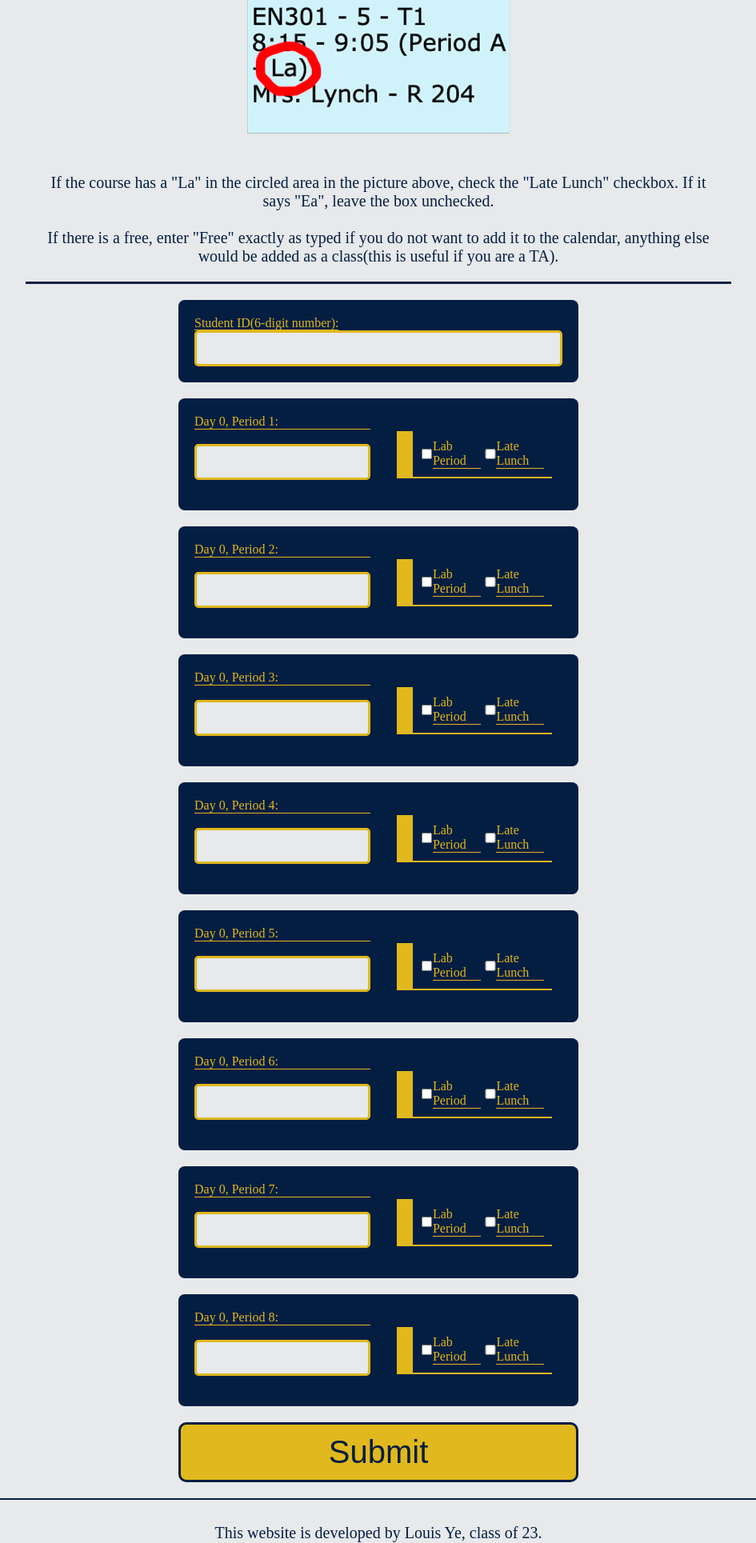
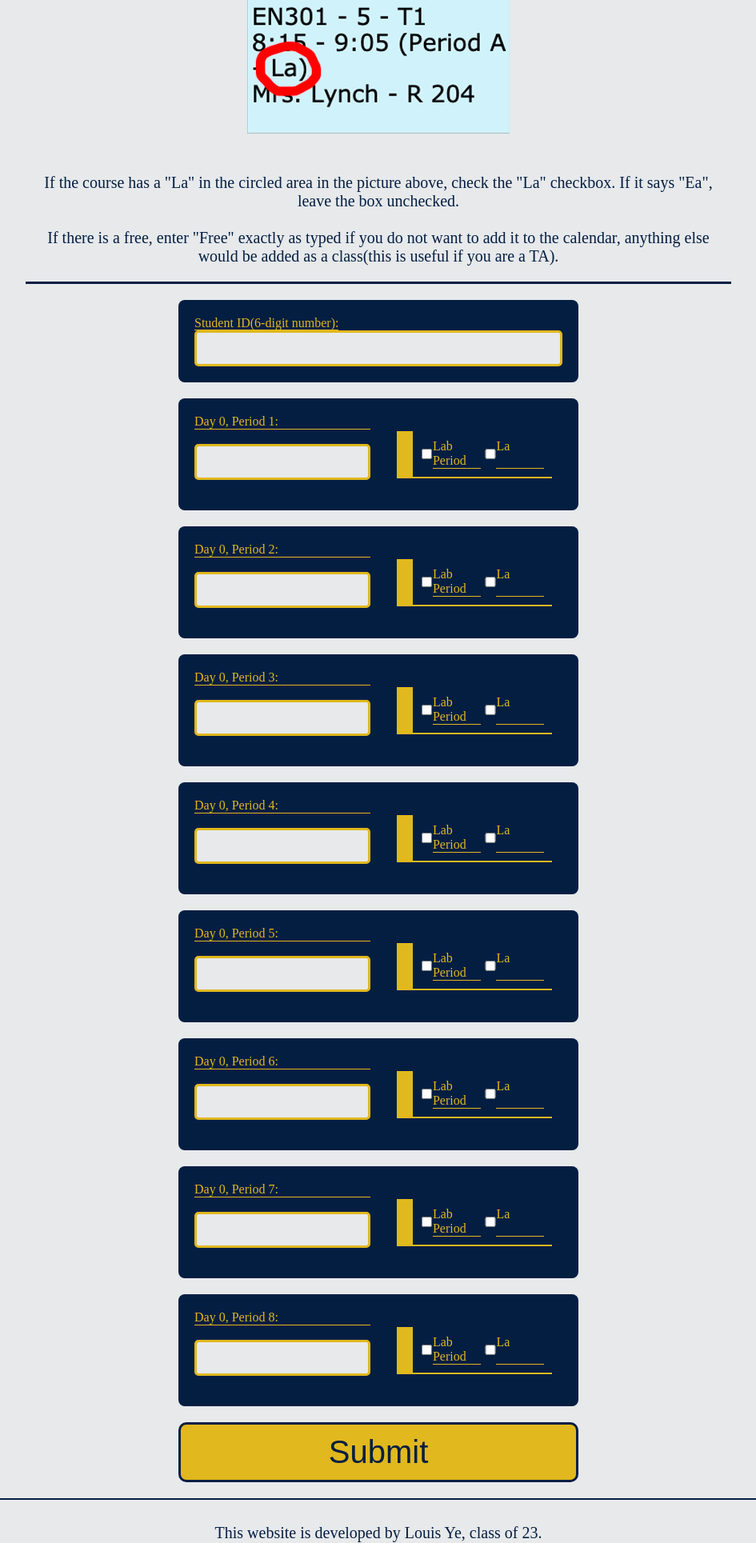
Before and after one commit to Alphabet1671/SS_ICS_Generator, a Flask app: page /schedule-filler/ in a window 1280 px wide. Shown: the part 1130-3059 px from the top of the page at 80% size, without its empty margins (167-1112 px from the left). Run offline with Flask 2, Linux system fonts and the light colour scheme.

Commit message:
less confusing labels

```diff
--- a/Templates/schedule-filler.html
+++ b/Templates/schedule-filler.html
@@ -28,7 +28,7 @@
 	</br>
 	</br>
 	<img src="/static/vcschedule.png">
-	If the course has a "La" in the circled area in the picture above, check the "Late Lunch" checkbox. If it says "Ea", leave the box unchecked.
+	If the course has a "La" in the circled area in the picture above, check the "La" checkbox. If it says "Ea", leave the box unchecked.
 	</br>
 	</br>
 
@@ -55,7 +55,7 @@
 				</div>
 				<div class="checkbox">
 					<input type="checkbox" id="blockAlate" name="blockAlate" value="True">
-					<label for="blockAlab">Late Lunch</label>
+					<label for="blockAlab">La</label>
 				</div>
 			</div>
 
@@ -73,7 +73,7 @@
 				</div>
 				<div class="checkbox">
 					<input type="checkbox" id="blockGlate" name="blockGlate" value="True">
-					<label for="blockClab">Late Lunch</label>
+					<label for="blockClab">La</label>
 				</div>
 			</div>
 		</div>
@@ -90,7 +90,7 @@
 				</div>
 				<div class="checkbox">
 					<input type="checkbox" id="blockFlate" name="blockFlate" value="True">
-					<label for="blockFlab">Late Lunch</label>
+					<label for="blockFlab">La</label>
 				</div>
 			</div>
 		</div>
@@ -109,7 +109,7 @@
 				</div>
 				<div class="checkbox">
 					<input type="checkbox" id="blockBlate" name="blockBlate" value="True">
-					<label for="blockAlab">Late Lunch</label>
+					<label for="blockAlab">La</label>
 				</div>
 			</div>
 
@@ -128,7 +128,7 @@
 				</div>
 				<div class="checkbox">
 					<input type="checkbox" id="blockDlate" name="blockDlate" value="True">
-					<label for="blockDlab">Late Lunch</label>
+					<label for="blockDlab">La</label>
 				</div>
 			</div>
 
@@ -146,7 +146,7 @@
 				</div>
 				<div class="checkbox">
 					<input type="checkbox" id="blockHlate" name="blockHlate" value="True">
-					<label for="blockHlab">Late Lunch</label>
+					<label for="blockHlab">La</label>
 				</div>
 			</div>
 		</div>
@@ -164,7 +164,7 @@
 				</div>
 				<div class="checkbox">
 					<input type="checkbox" id="blockClate" name="blockClate" value="True">
-					<label for="blockClab">Late Lunch</label>
+					<label for="blockClab">La</label>
 				</div>
 			</div>
 
@@ -184,7 +184,7 @@
 
 				<div class="checkbox">
 					<input type="checkbox" id="blockElate" name="blockElate" value="True">
-					<label for="blockElab">Late Lunch</label>
+					<label for="blockElab">La</label>
 				</div>
 			</div>
 		</div>
```
